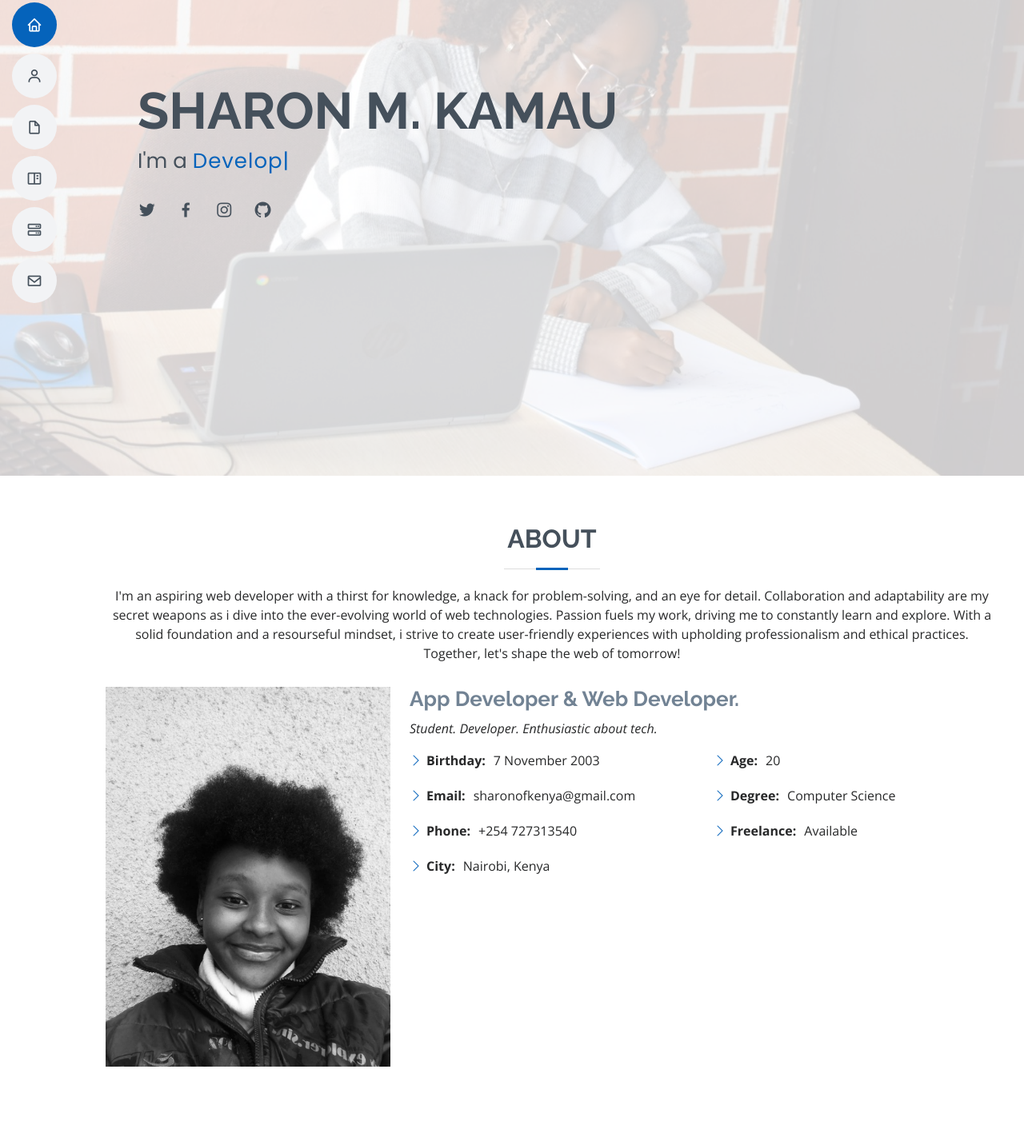
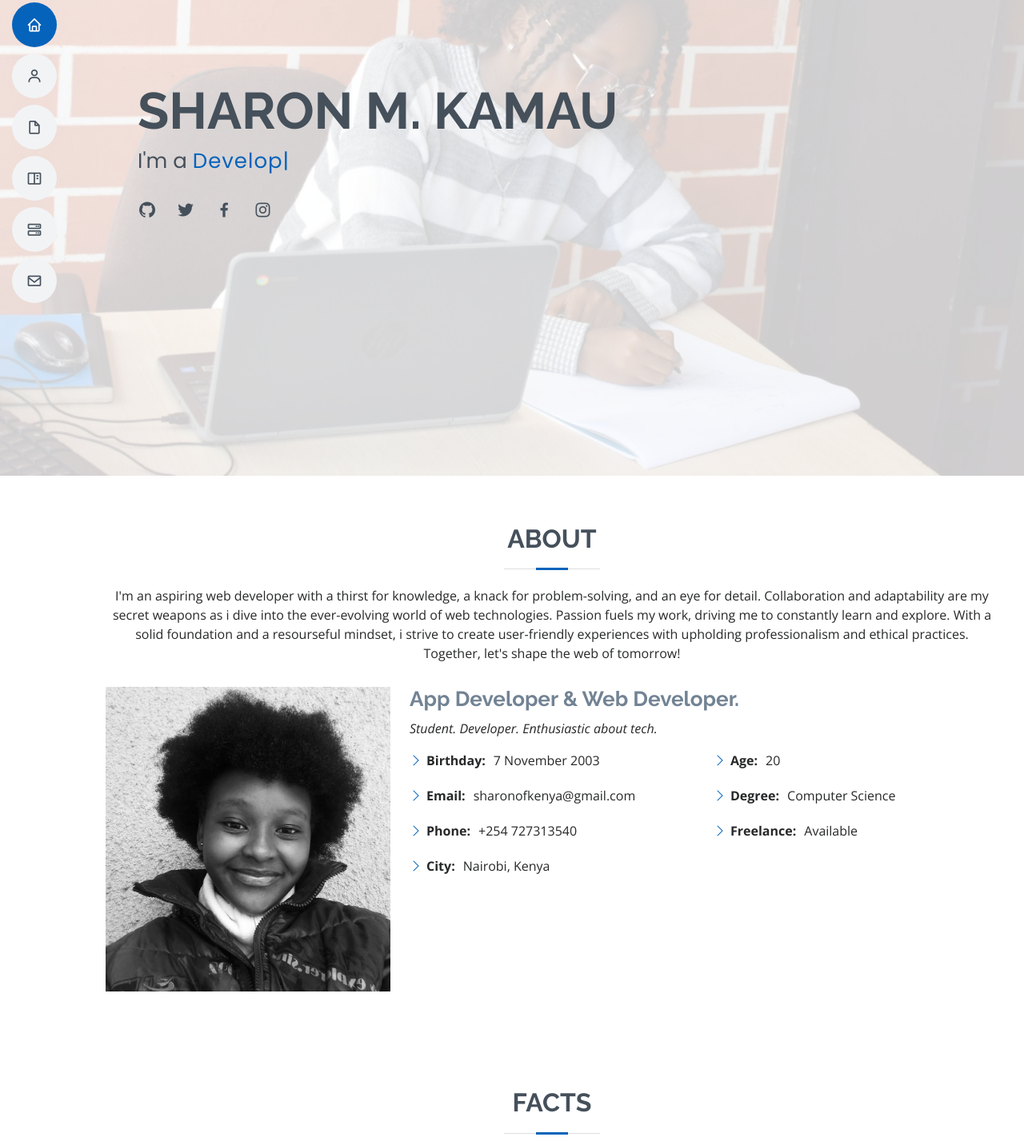
Before and after one commit to sharonkenya/Myportfolio, a plain HTML site: page index.html in a window 1280 px wide. Shown: the part 205-1627 px from the top of the page at 80% size. Drawn offline with nearby package versions, Linux system fonts and the light colour scheme.

Commit message:
Updated image size

```diff
--- a/index.html
+++ b/index.html
@@ -63,12 +63,13 @@
       <h1>SHARON M. KAMAU</h1>
       <p>I'm a <span class="typed" data-typed-items="Student, Developer, Freelancer"></span></p>
       <div class="social-links">
-        <a href="#" class="twitter"><i class="bx bxl-twitter"></i></a>
+         <a href="https://github.com/sharonkenya" class="github"><i class=" bx bxl-github"></i></a>
+        <a href="https://twitter.com/realmuthoni254" class="twitter"><i class="bx bxl-twitter"></i></a>
         <a href="#" class="facebook"><i class="bx bxl-facebook"></i></a>
         <a href="#" class="instagram"><i class="bx bxl-instagram"></i></a>
       <!-- <a href="#" class="google-plus"><i class="bx bxl-skype"></i></a><!-->
 
-        <a href="https://github.com/sharonkenya" class="github"><i class=" bx bxl-github"></i></a>
+
       </div>
     </div>
   </section><!-- End Hero -->
@@ -89,7 +90,7 @@
 
         <div class="row">
           <div class="col-lg-4">
-            <img src="assets/img/sharon3.jpg" class="img-fluid" alt="" height="">
+            <img src="assets/img/mypic1.jpg" class="img-fluid" alt="" height="">
           </div>
           <div class="col-lg-8 pt-4 pt-lg-0 content">
             <h3>App Developer &amp; Web Developer.</h3>
```
Also changed, not shown: assets/img/mypic1.jpg (added).
